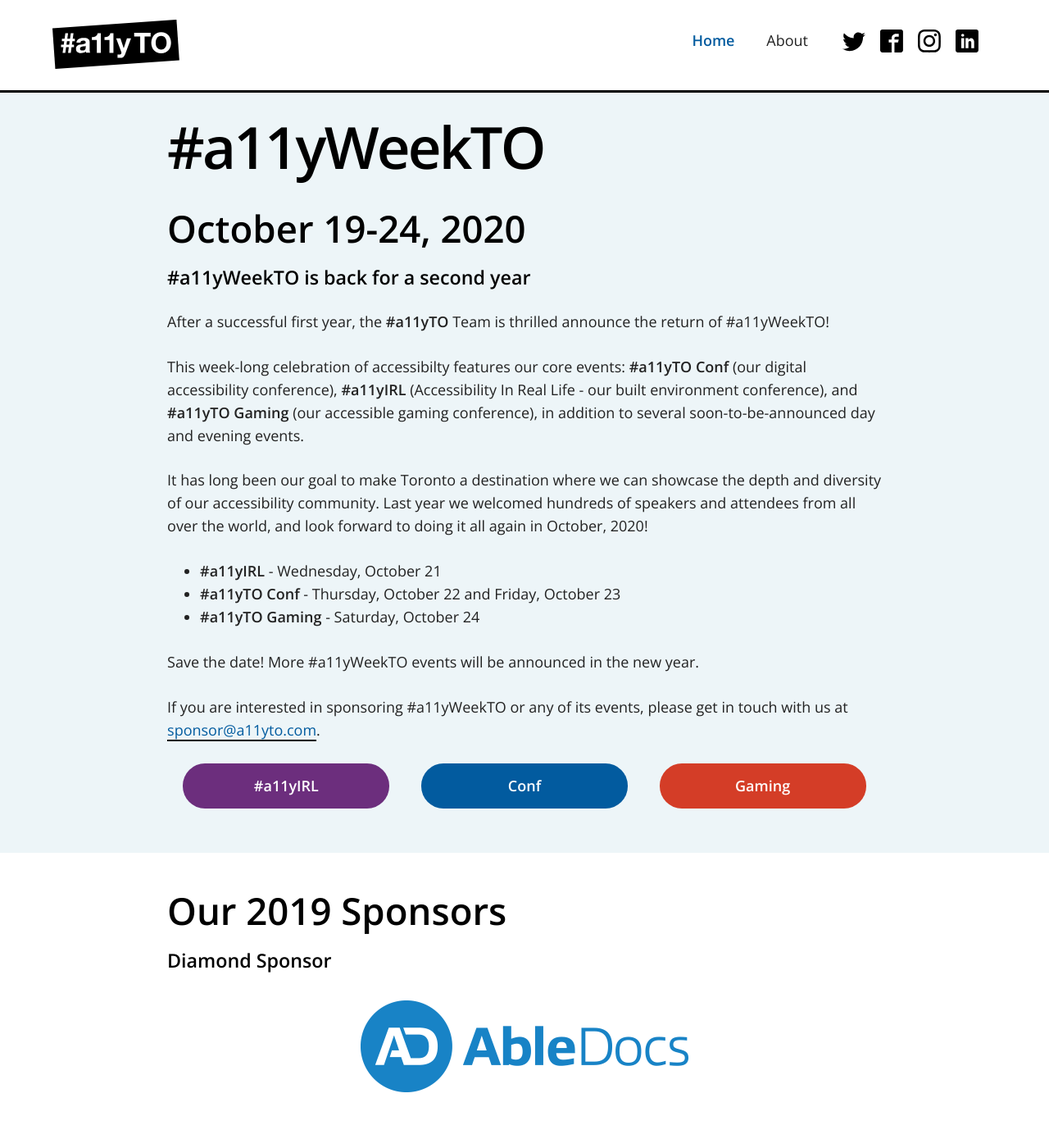
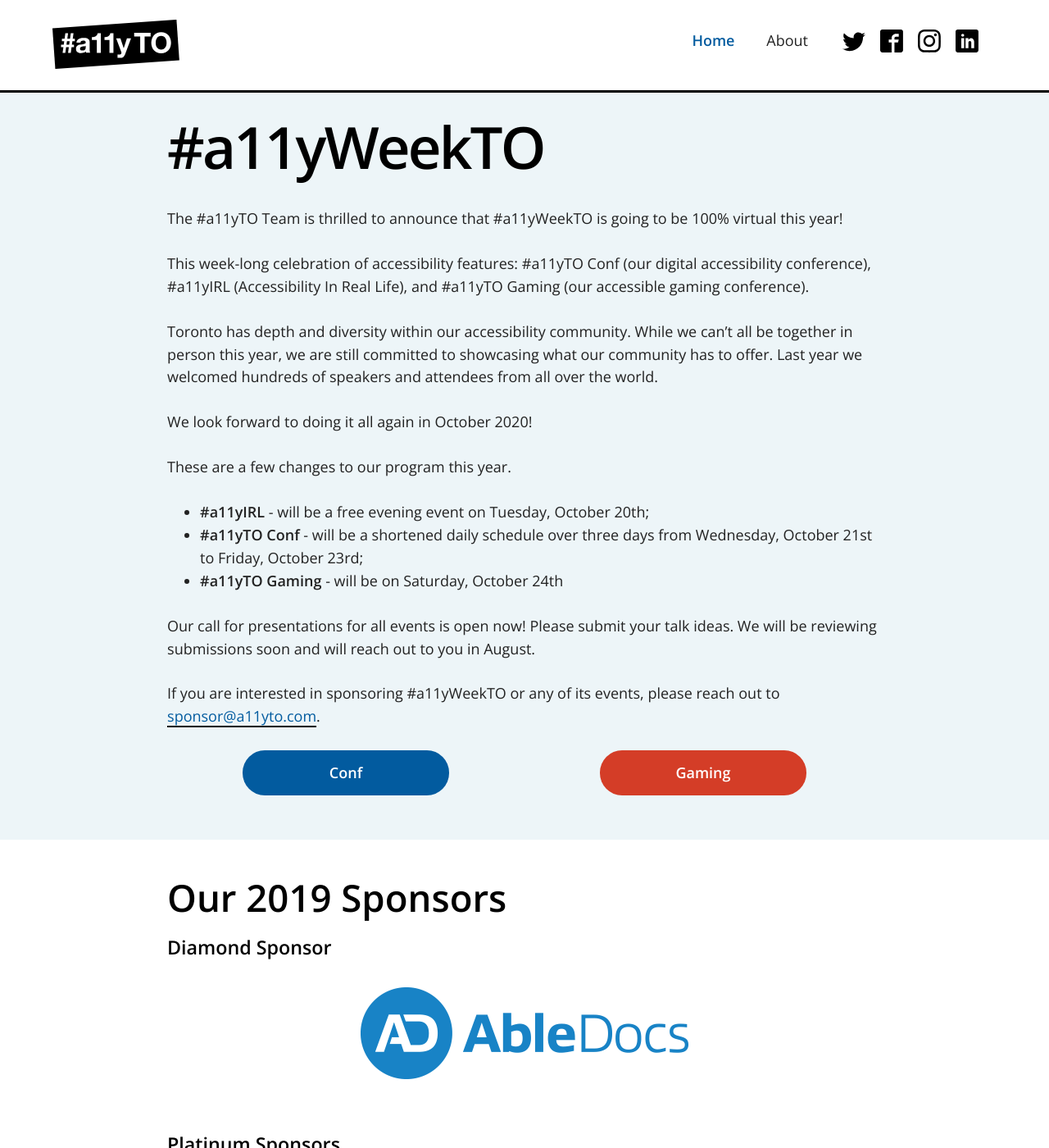
Before and after one commit to a11yTO/A11yTO-Main, a Jekyll site: the page built from index.html, in a window 1280 px wide and 1400 px high. Shown: the whole window at 82% size. Built offline with Jekyll 4.4.1, drawn with Linux system fonts in a browser that asks for light colours.

Commit message:
Update copy

```diff
--- a/index.html
+++ b/index.html
@@ -6,26 +6,24 @@
 description: Accessibility Toronto
 ---
 
-        <h1 class="page-title">#a11yWeekTO</h1>
-        <h2>October 19-24, 2020</h2>
-        <h3 class="sub-head">#a11yWeekTO is back for a second year</h3>
-        <p>After a successful first year, the <strong>#a11yTO</strong> Team is thrilled announce the return of #a11yWeekTO!</p>
-        <p>This week-long celebration of accessibilty features our core events: <strong>#a11yTO Conf</strong> (our digital accessibility conference), <strong>#a11yIRL</strong> (Accessibility In Real Life - our built environment conference), and <strong>#a11yTO Gaming</strong> (our accessible gaming conference), in addition to several soon-to-be-announced day and evening events.</p>
-        <p>It has long been our goal to make Toronto a destination where we can showcase the depth and diversity of our accessibility community. Last year we welcomed hundreds of speakers and attendees from all over the world, and look forward to doing it all again in October, 2020!</p>
+<h2 class="page-title">#a11yWeekTO</h2>
+<p>The #a11yTO Team is thrilled to announce that #a11yWeekTO is going to be 100% virtual this year!</p>
+<p>This week-long celebration of accessibility features: #a11yTO Conf (our digital accessibility conference), #a11yIRL (Accessibility In Real Life), and #a11yTO Gaming (our accessible gaming conference).</p>
+<p>Toronto has depth and diversity within our accessibility community. While we can’t all be together in person this year, we are still committed to showcasing what our community has to offer. Last year we welcomed hundreds of speakers and attendees from all over the world.</p>
+<p>We look forward to doing it all again in October 2020!</p>
+<p>These are a few changes to our program this year.</p>
+
 <ul>
-          <li><strong>#a11yIRL</strong> - Wednesday, October 21</li>
-          <li><strong>#a11yTO Conf</strong> - Thursday, October 22 and Friday, October 23</li>
-          <li><strong>#a11yTO Gaming</strong> - Saturday, October 24</li>
+  <li><strong>#a11yIRL</strong> - will be a free evening event on Tuesday, October 20th;</li>
+  <li><strong>#a11yTO Conf</strong> - will be a shortened daily schedule over three days from Wednesday, October 21st to Friday, October 23rd;</li>
+  <li><strong>#a11yTO Gaming</strong> - will be on Saturday, October 24th</li>
 </ul>
-        <p>Save the date! More #a11yWeekTO events will be announced in the new year.</p>
-        <p>If you are interested in sponsoring #a11yWeekTO or any of its events, please get in touch with us at <a href="mailto:sponsor@a11yto.com">sponsor@a11yto.com</a>.</p>
 
+<p>Our call for presentations for all events is open now! Please submit your talk ideas. We will be reviewing submissions soon and will reach out to you in August.</p>
+<p>If you are interested in sponsoring #a11yWeekTO or any of its events, please reach out to <a href="mailto:sponsor@a11yto.com">sponsor@a11yto.com</a>.</p>
 
 <nav class="a11yweek branded-events clearfix">
   <ul>
-            <li>
-              <a class="irl" href="http://irl.a11yto.com/">#a11yIRL<span class="sr-only">, Accessibility In Real Life</span></a>
-            </li>
     <li>
       <a class="conf" href="https://conf.a11yto.com/">Conf</a>
     </li>
@@ -34,82 +32,3 @@
     </li>
   </ul>
 </nav>
-
-        <!--<section class="a11yweekto-events">
-          <h2>#a11yWeekTO Events</h2>
-
-          <h3 class="sub-head">Sunday, October 20, 2019</h3>
-
-          <h4>Access To Success</h4>
-          <p>Time: all day event</p>
-          <p>Where: 325 Front St W Toronto, ON</p>
-          <p>For startups serving people with disabilities. This event is for for-profit startups with products or services for people with disabilities.</p>
-          <p class="more-info"><a href="http://accesstosuccess.ca/2019-bootcamp/">More info about Access To Success</a></p>
-
-          <h3 class="sub-head">Monday, October 21, 2019</h3>
-
-          <h4>Access To Success</h4>
-          <p>Time: all day event</p>
-          <p>Where: 325 Front St W Toronto, ON</p>
-          <p>For startups serving people with disabilities. This event is for for-profit startups with products or services for people with disabilities.</p>
-          <p class="more-info"><a href="http://accesstosuccess.ca/2019-bootcamp/">More info about Access To Success</a></p>
-
-          <h3 class="sub-head">Tuesday, October 22, 2019</h3>
-
-          <h4>Access To Success</h4>
-          <p>Time: all day event</p>
-          <p>Where: 325 Front St W Toronto, ON</p>
-          <p>For startups serving people with disabilities. This event is for for-profit startups with products or services for people with disabilities.</p>
-          <p class="more-info"><a href="http://accesstosuccess.ca/2019-bootcamp/">More info about Access To Success</a></p>
-
-          <h3 class="sub-head">Wednesday, October 23, 2019</h3>
-
-          <h4>#a11yIRL</h4>
-          <p>Time: all day event</p>
-          <p>Where: TELUS - 25 York St, Toronto</p>
-          <p>#a11yTO is excited to announce our first #a11yIRL, or Accessibility in Real Life, Conference, a one-day event focused specifically on the built environment.</p>
-          <p><a href="https://irl.a11yto.com">More Info about #a11yIRL</a></p>
-          <p class="tickets"><a href="https://www.eventbrite.ca/e/a11yirl-accessibility-in-real-life-tickets-61654329760">Tickets for #a11yIRL</a></p>
-
-          <h4>#a11yWeekTO Accessible Karaoke</h4>
-          <p><b>FREE EVENT! Open to anyone but tickets are required.</b></p>
-          <p>Time: 7:00 PM - 10:00 PM</p>
-          <p>Where: Shopify - 80 Spadina Ave, Toronto</p>
-          <p>#a11yTO is proud to announce that we have partnered with Deque and Shopify to bring Accessible Karaoke to #a11yWeekTO!</p>
-          <p class="tickets"><a href="https://www.eventbrite.ca/e/a11yweekto-karaoke-tickets-75747640231">Tickets for #a11yWeekTO Accessible Karaoke</a></p>
-
-          <h3 class="sub-head">Thursday, October 24, 2019</h3>
-
-          <h4>#a11yTO Conf <em class="attention">Sold Out!</em></h4>
-          <p>Time: all day event</p>
-          <p>Where: TELUS - 25 York St, Toronto</p>
-          <p>Our flagship event! A carefully curated playlist of talks, focused on digital accessibility.</p>
-          <p class="more-info"><a href="https://conf.a11yto.com">More info about #a11yTO Conf</a></p>
-
-          <h4>#a11yTO Conf Day One Reception</h4>
-          <p>#a11yTO Conf badge-holder event.</p>
-          <p>Time: 6:00 PM - 9:00 PM</p>
-          <p class="location">Where: The Firkin on Yonge - 207 Yonge St., Toronto</p>
-
-          <h3 class="sub-head">Friday, October 25, 2019</h3>
-
-          <h4>#a11yTO Conf <em class="attention">Sold Out!</em></h4>
-          <p>Time: all day event</p>
-          <p>Where: TELUS - 25 York St, Toronto</p>
-          <p>Our flagship event! A carefully curated playlist of talks, focused on digital accessibility.</p>
-          <p class="more-info"><a href="https://conf.a11yto.com">More Info about #a11yTO Conf</a></p>
-
-          <h4>#a11yWeekTO Tweetup <em class="attention">Sold Out!</em></h4>
-          <p><b>FREE EVENT! Open to anyone but tickets are required.</b></p>
-          <p>Time: 6:00 PM - 9:00 PM</p>
-          <p>Where: Slack HQ - 171 John St., Toronto</p>
-          <p class="more-info">We've partnered with our good friends at Slack to provide an evening of lightning talks and conversation entirely curated from questions asked on Twitter!</p>
-
-          <h3 class="sub-head">Saturday, October 26, 2019</h3>
-          <h4>#a11yTO Gaming</h4>
-          <p>Time: all day event</p>
-          <p>Where: TELUS - 25 York St, Toronto<p>
-          <p>A one day, single track unconference for accessible gaming!</p>
-          <p><a href="https://gaming.a11yto.com">More Info about #a11yTO Gaming</a></p>
-          <p class="tickets"><a href="https://www.eventbrite.ca/e/a11yto-gaming-tickets-65534372071">Tickets for #a11yTO Gaming</a></p>
-        </section> -->
```
Lines whose indentation alone changed are shown as unchanged.
